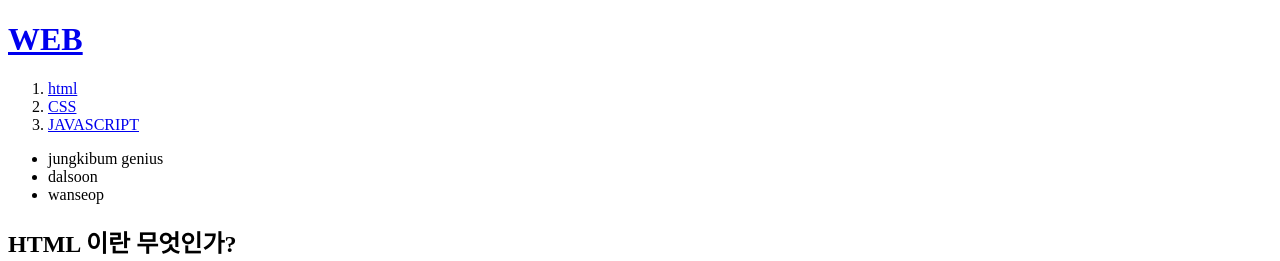
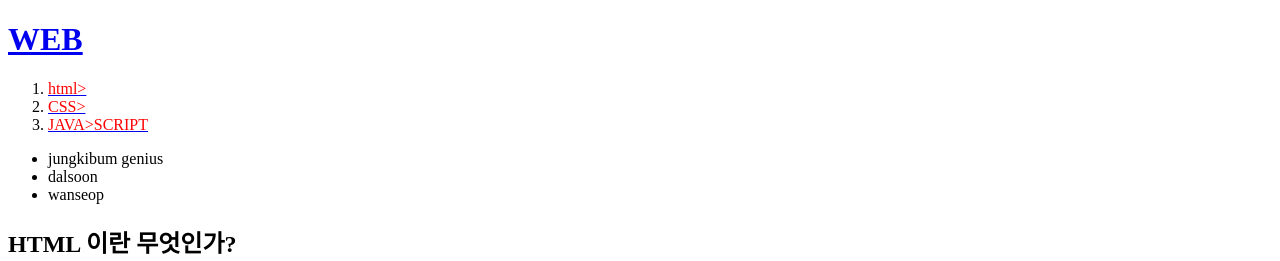
Before and after one commit to jungkibum/web4, a plain HTML site: page 1.html in a window 1280 px wide. Shown: the top 261 px of the page. Drawn offline with Linux system fonts and the light colour scheme; a script that the page names is missing.

Commit message:
Add files via upload

```diff
--- a/1.html
+++ b/1.html
@@ -7,9 +7,9 @@
   <body>
        <h1><a href="index.html">WEB</a></h1>
     <ol>
-      <li><a href="1.html">html</a></li>
-      <li><a href="2.html">CSS</a></li>
-      <li><a href="3.html">JAVASCRIPT</a></li>
+      <li><a href="1.html"><font color="red">html></font></a></li>
+      <li><a href="2.html"><font color="red">CSS></font></a></li>
+      <li><a href="3.html"><font color="red">JAVA>SCRIPT</font></a></li>
     </ol>
     <ul>
    <li>jungkibum genius</li>
@@ -52,7 +52,9 @@ Hypertext documents are interconnected by hyperlinks,
     </script>
     <noscript>Please enable JavaScript to view the <a href="https://disqus.com/?ref_noscript">comments powered by Disqus.</a></noscript>
   </p>
+  <p>
 
+  </p>
 </body>
 
   </html>
```
